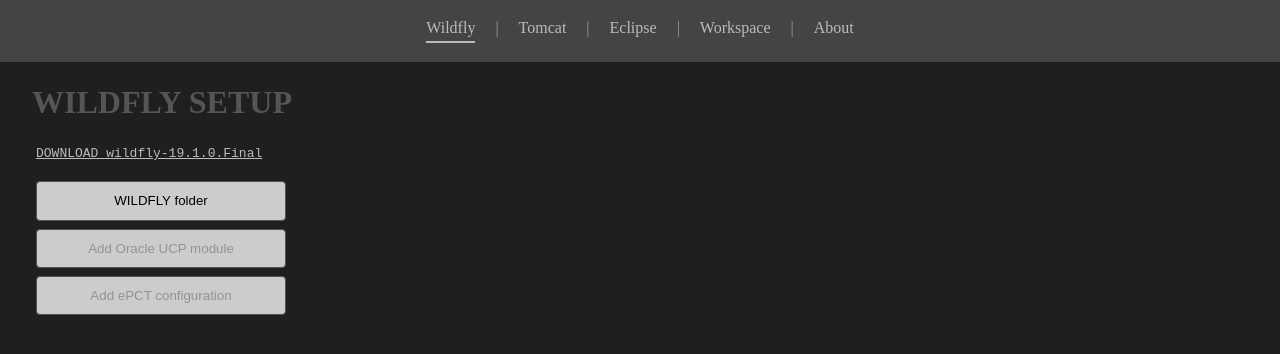
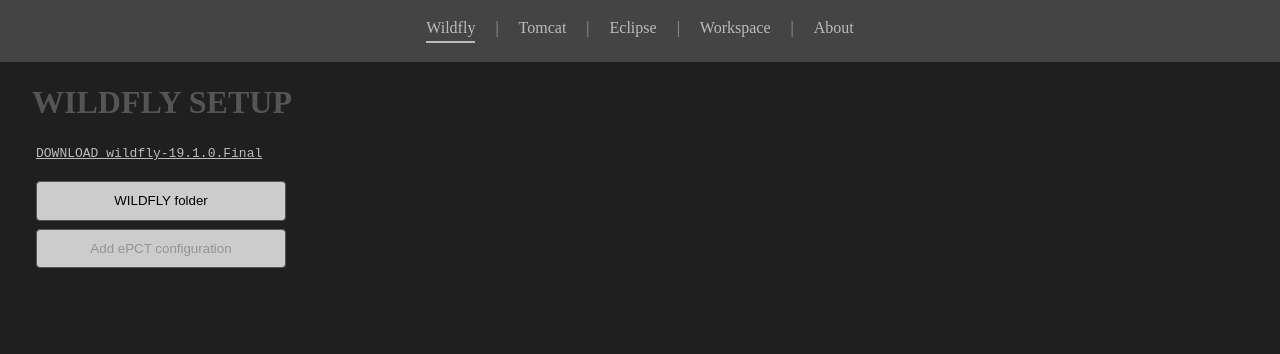
Before and after one commit to devramo/devtool, a Vue app: page / in a window 1280 px wide. Shown: the top 354 px of the page. Built offline with nearby package versions, Linux system fonts and the light colour scheme.

Commit message:
add UCP module through wildly embed-server

```diff
--- a/package.json
+++ b/package.json
@@ -17,10 +17,8 @@
   },
   "main": "background.js",
   "dependencies": {
-    "adm-zip": "^0.5.5",
     "core-js": "^3.6.5",
     "findit": "^2.0.0",
-    "svn-spawn": "^0.1.6",
     "vue": "^3.0.0",
     "vue-router": "^4.0.0-0"
   },
--- a/src/views/Wildfly.vue
+++ b/src/views/Wildfly.vue
@@ -4,7 +4,7 @@
     <a href="https://download.jboss.org/wildfly/19.1.0.Final/wildfly-19.1.0.Final.zip">DOWNLOAD wildfly-19.1.0.Final</a>
     <button @click="selectDirectory($event)">WILDFLY folder</button>
 
-    <div class="info" v-show="state.folder || state.error || state.moduleAdded || state.configAdded">
+    <div class="info" v-show="state.folder || state.error || state.configAdded">
       <transition name="slide-fade">
         <div v-if="state.folder">{{ state.folder }}</div>
       </transition>
@@ -12,13 +12,9 @@
         <div class="error" v-if="state.error">{{ state.error }}</div>
       </transition>
       <transition-group name="slide-fade" tag="ul">
-        <li v-if="state.moduleAdded">Module added</li>
         <li v-if="state.configAdded">Configuration added in 'wipo-standalone-full.xml'</li>
       </transition-group>
     </div>
-    <button @click="addModules($event)" :disabled="!state.folder || state.error || state.moduleAdded">
-      Add Oracle UCP module
-    </button>
     <button
       @click="configWildfly($event)"
       :disabled="!state.folder || state.error || state.configAdded"
@@ -30,9 +26,7 @@
 </template>
 
 <script>
-import admZip from 'adm-zip'
 import fs from 'fs'
-import path from 'path'
 import { state } from '@/store/wildfy-setup-store'
 import { getStatic, selectFolder, executeCommand } from '@/utils/helper'
 import { ref } from 'vue'
@@ -60,21 +54,6 @@
       button.disabled = false
     }
 
-    function addModules(event) {
-      const button = event.target
-      button.disabled = true
-      const targetPath = state.folder + '/modules'
-      const zipFilePath = getStatic('modules-to-add.zip')
-
-      if (fs.existsSync(targetPath)) {
-        console.log(`extract '${path.basename(zipFilePath)}' to: ${targetPath}`)
-        const zip = new admZip(zipFilePath)
-        zip.extractAllTo(/*target path*/ targetPath, /*overwrite*/ true)
-        state.moduleAdded = true
-      }
-      button.disabled = false
-    }
-
     async function configWildfly(event) {
       const button = event.target
       button.disabled = true
@@ -92,8 +71,10 @@
       } else {
         state.error = "Can't find standalone.xml file in WILDFLY standalone configuration folder"
       }
+
       const embededSeverScript = getStatic('embed-server-script.txt')
-      const cmd = `jboss-cli --file=${embededSeverScript}`
+      const extraResourcesPath = getStatic('')
+      let cmd = `jboss-cli -DextraResourcesPath=${extraResourcesPath} --file=${embededSeverScript}`
       const cwd = state.folder + '/bin'
 
       waiting.value = true
@@ -110,7 +91,6 @@
     return {
       state,
       selectDirectory,
-      addModules,
       configWildfly,
       executeCommand,
       waiting,
```
Also changed, not shown: 1 other file (tests, documents, lock files or other folders).
